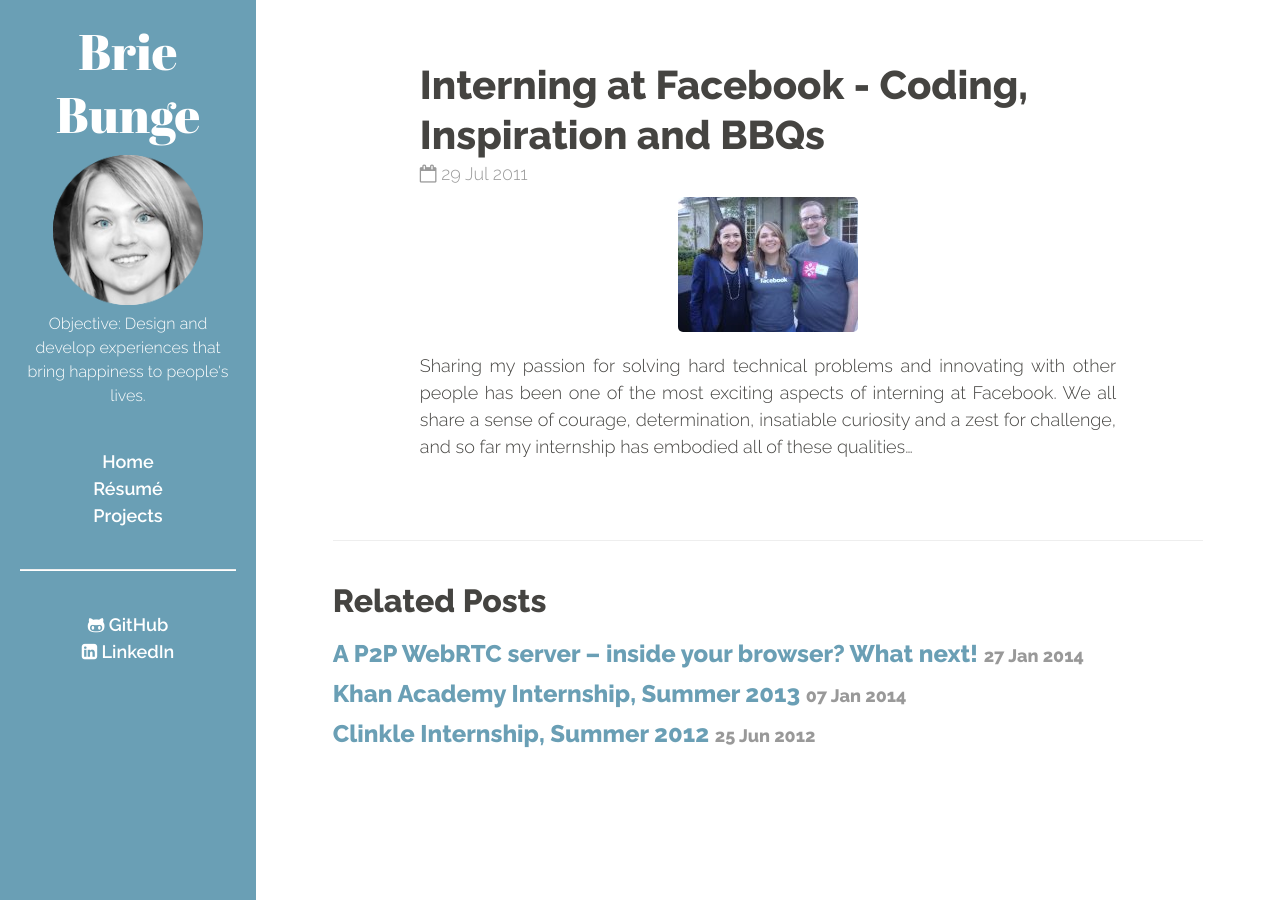
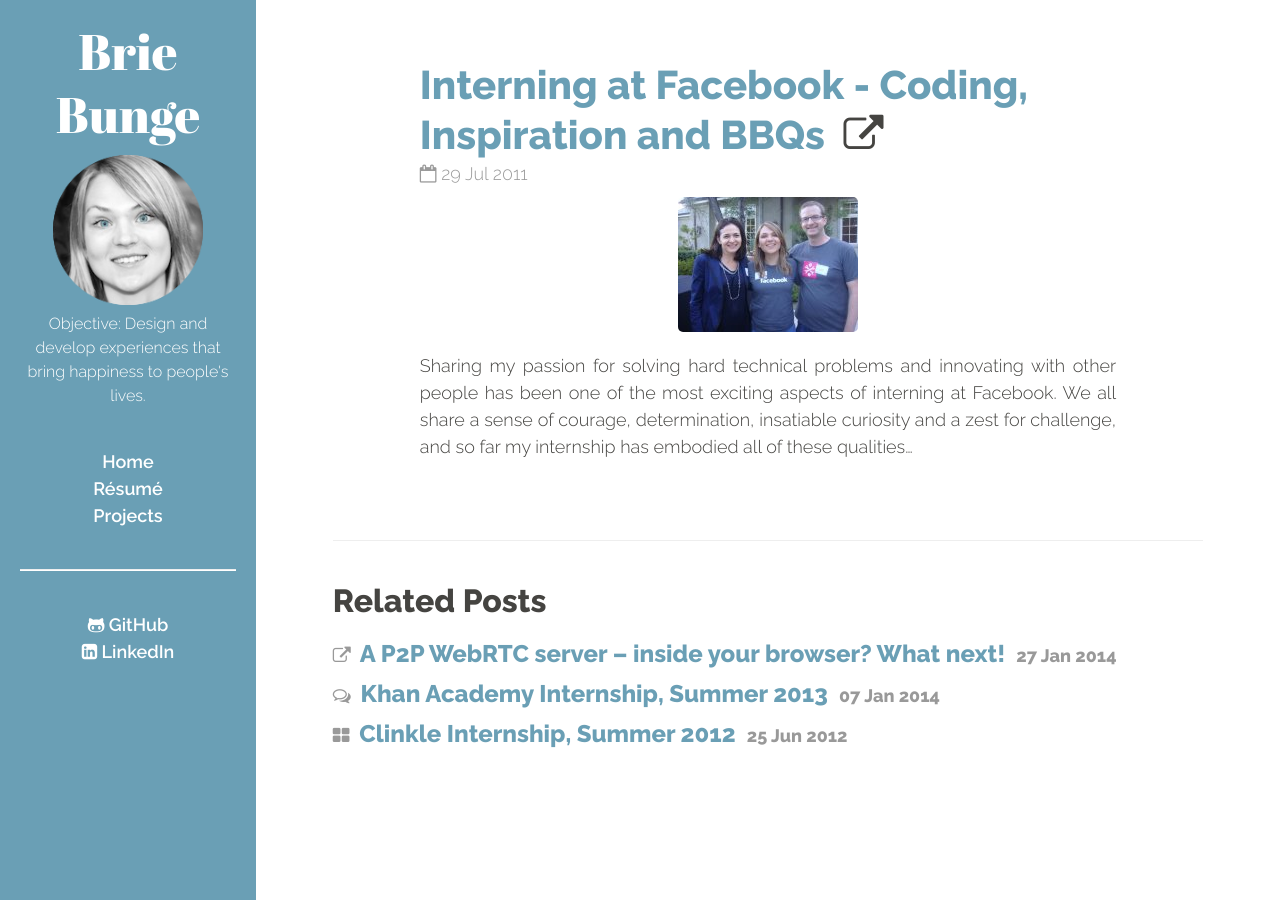
Before and after one commit to brieb/brieb.github.io, a Jekyll site: the page built from blog/_posts/2011-07-29-interning-at-facebook.md, in a window 1280 px wide. Built offline with Jekyll 4.4.1, drawn with Linux system fonts in a browser that asks for light colours; nearby versions of some CDN libraries; Markdown is read by kramdown in place of the engine named in the settings.

Commit message:
related post types

```diff
--- a/_layouts/post.html
+++ b/_layouts/post.html
@@ -3,7 +3,15 @@
 ---
 
 <div class="post">
+  {% if page.link %}
+  <h1 class="post-title">
+    <a href="{{ page.link }}">{{ page.title }}</a>
+    &nbsp;<i class="fa fa-external-link"></i>
+  </h1>
+  {% else %}
   <h1 class="post-title">{{ page.title }}</h1>
+  {% endif %}
+
   <span class="post-date"><i class="fa fa-calendar-o"></i> {{ page.date | date_to_string }}</span>
 
   {% if page.featured-image %}
@@ -38,10 +46,25 @@
     {% for post in site.related_posts limit:3 %}
       <li>
         <h3>
+          {% if post.categories contains 'portfolio' %}
           <a href="{{ post.url }}">
-            {{ post.title }}
+            <small><i class="fa fa-th-large"></i>&nbsp;</small>
+            {{ post.title }}&nbsp;
             <small>{{ post.date | date_to_string }}</small>
           </a>
+          {% elsif post.link %}
+          <a href="{{ post.link }}">
+            <small><i class="fa fa-external-link"></i>&nbsp;</small>
+            {{ post.title }}&nbsp;
+            <small>{{ post.date | date_to_string }}</small>
+          </a>
+          {% else %}
+          <a href="{{ post.url }}">
+            <small><i class="fa fa-comments-o"></i>&nbsp;</small>
+            {{ post.title }}&nbsp;
+            <small>{{ post.date | date_to_string }}</small>
+          </a>
+          {% endif %}
         </h3>
       </li>
     {% endfor %}
```
